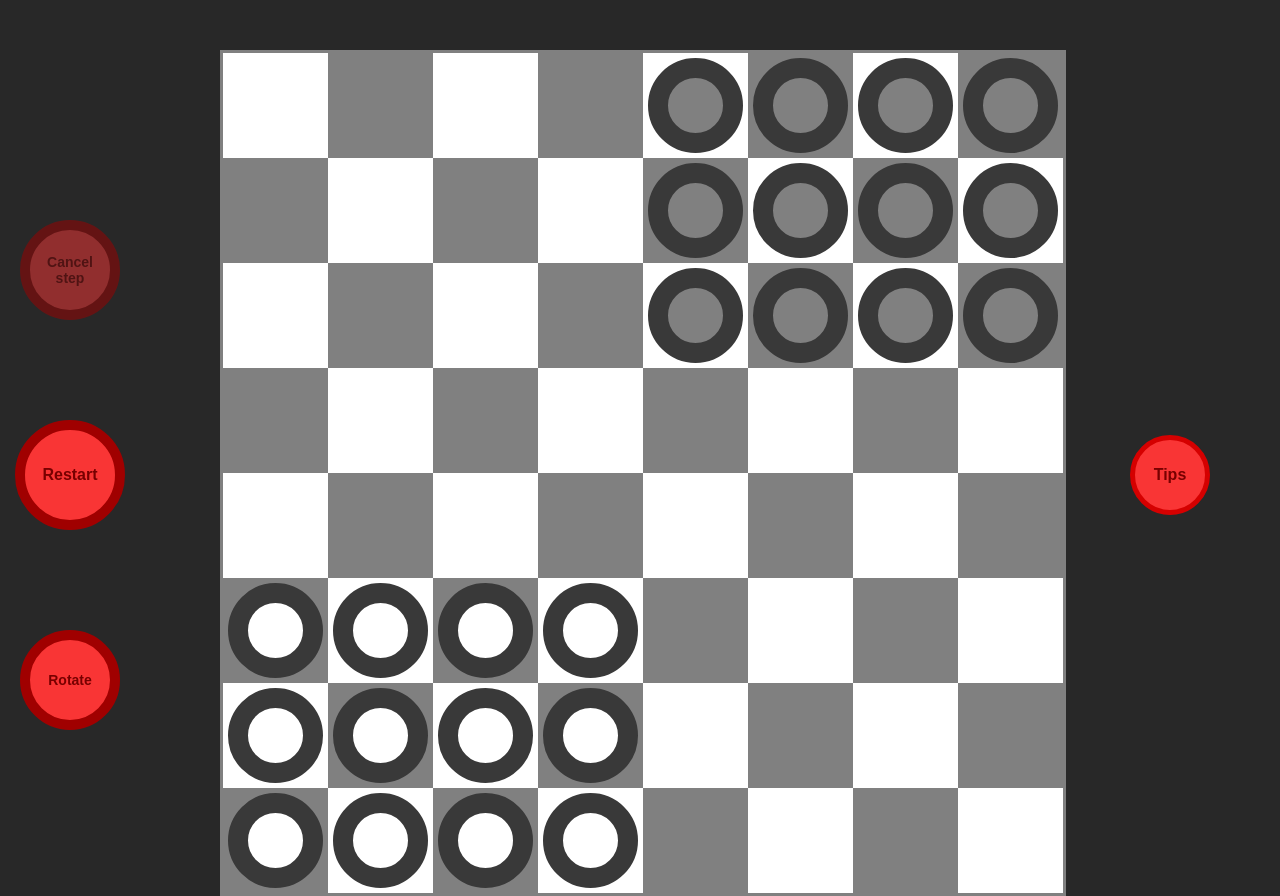
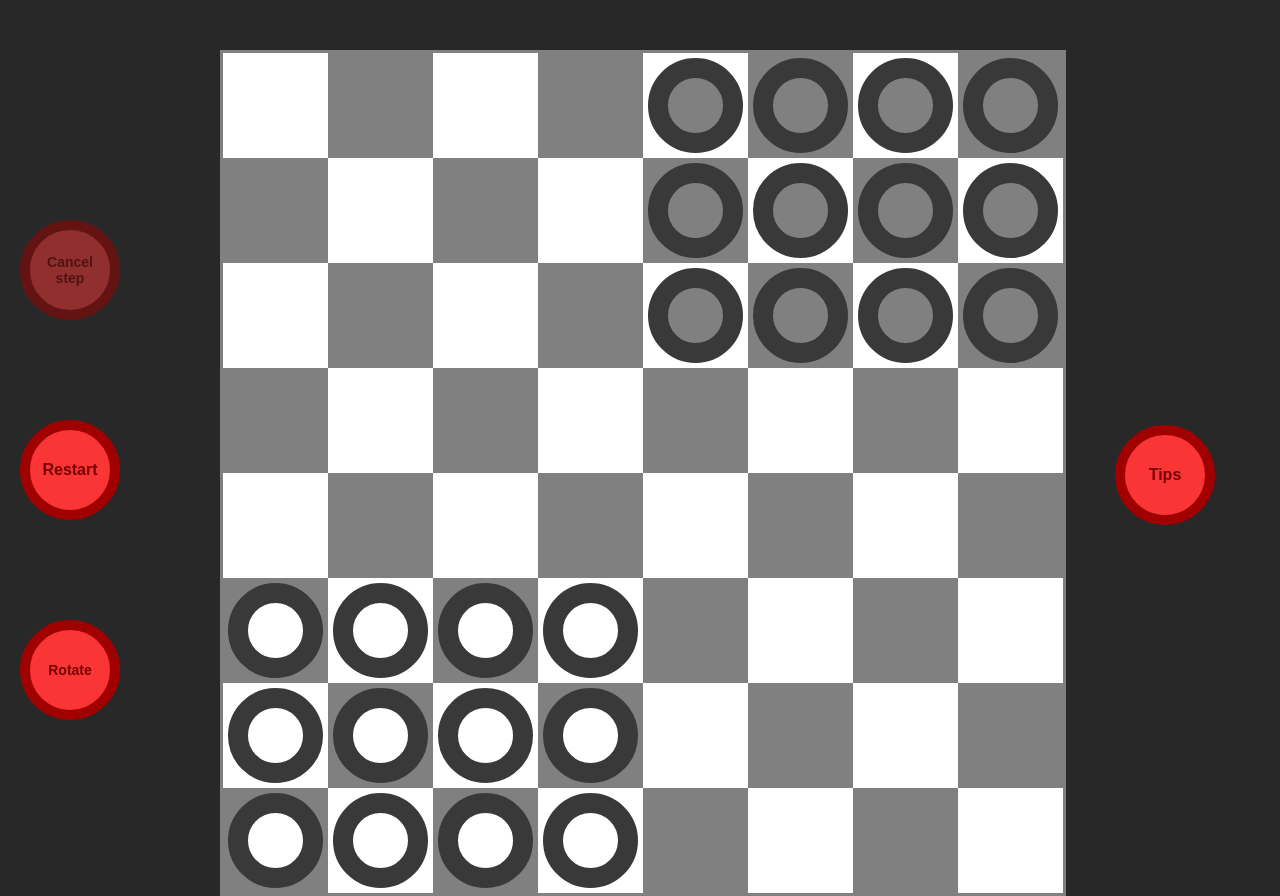
Before and after one commit to Alesha0103/angles, a React (Create React App) app: page / in a window 1280 px wide. Built offline with nearby package versions, Linux system fonts and the light colour scheme.

Commit message:
fixed bug with buttons

```diff
--- a/src/components/Buttons/Buttons.scss
+++ b/src/components/Buttons/Buttons.scss
@@ -88,6 +88,7 @@
     .buttons .buttons__default {
       &:hover {
         background-color: #fb5a5a;
+        transform: scale(1.05);
       }
       &:disabled {
         &:hover {
--- a/src/components/Restart/Restart.scss
+++ b/src/components/Restart/Restart.scss
@@ -64,8 +64,8 @@ $restart-margin: 100px 0;
 
 @media (min-width: 1100px) {
   #restart {
-    width: 110px;
-    height: 110px;
+    width: 100px;
+    height: 100px;
     margin: $restart-margin;
     border-radius: 60px;
     font-size: 14px;
@@ -77,7 +77,7 @@ $restart-margin: 100px 0;
     font-size: 16px;
   }
   .restart__answers {
-    height: 110px;
+    height: 100px;
     margin: $restart-margin;
 
     label {
@@ -99,6 +99,7 @@ $restart-margin: 100px 0;
   @media (min-width: 1100px) {
     #restart:hover {
       background-color: #fb5a5a;
+      transform: scale(1.05);
     }
   }
 }
--- a/src/components/Tips/Tips.scss
+++ b/src/components/Tips/Tips.scss
@@ -57,25 +57,27 @@
 
 @media (min-width: 1100px) {
   #tips {
-    width: 80px;
-    height: 80px;
+    width: 100px;
+    height: 100px;
     border-radius: 100px;
+    border: 10px solid #a00100;
 
     position: absolute;
-    right: -120px;
-    top: 385px;
+    right: -115px;
+    top: 375px;
     margin: 0;
 
     background-color: #f93535;
     color: #780000;
     &:hover {
       background-color: #fb5a5a;
+      transform: scale(1.05);
     }
   }
   .tips__question {
     position: absolute;
-    right: -125px;
-    top: 340px;
+    right: -110px;
+    top: 350px;
     button {
       height: 40px;
     }
@@ -83,9 +85,7 @@
 }
 @media (min-width: 1260px) {
   #tips {
-    right: -150px;
-    width: 80px;
-    height: 80px;
+    right: -155px;
     font-size: 16px;
   }
   .tips__question {
```
